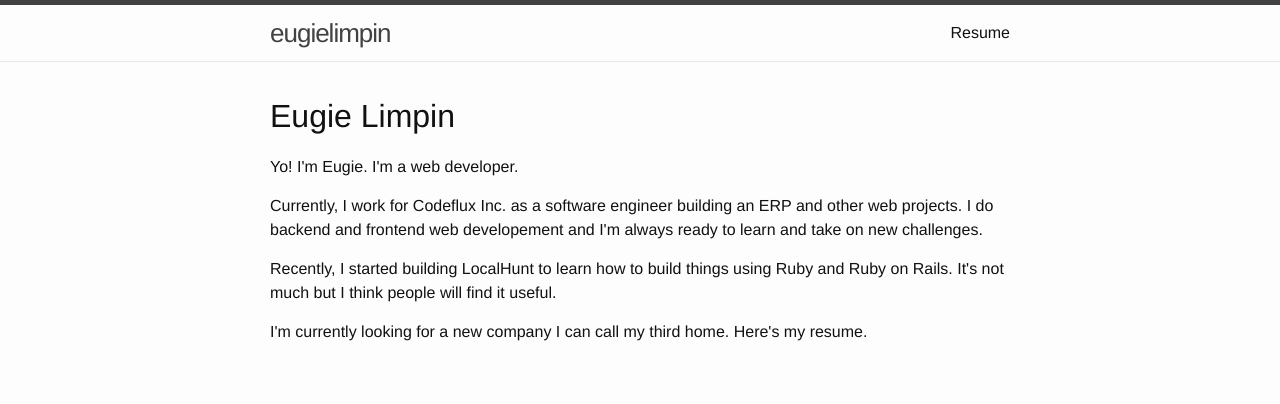
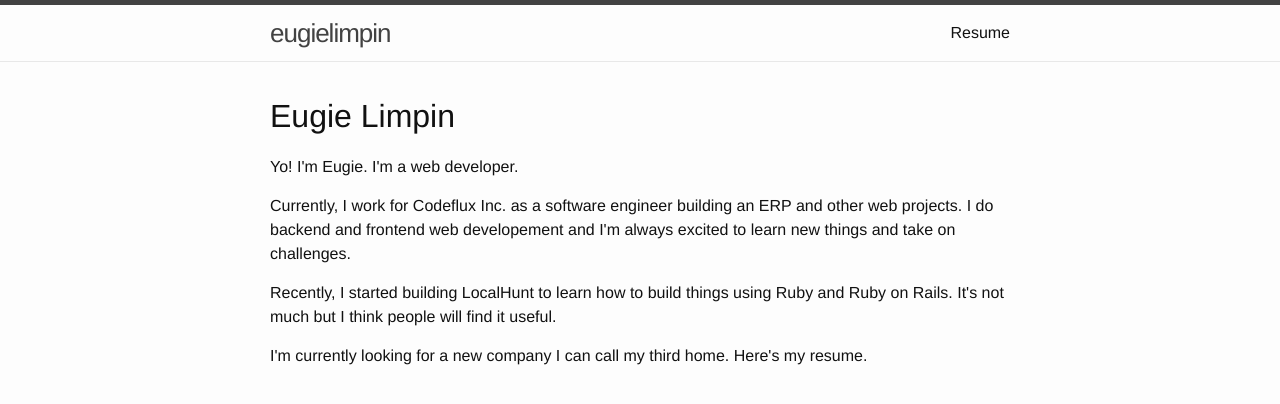
Before and after one commit to eugiellimpin/eugiellimpin.github.io, a Jekyll site: the page built from index.html, in a window 1280 px wide. Shown: the top 404 px of the page. Built offline with Jekyll 4.4.1, drawn with Linux system fonts in a browser that asks for light colours.

Commit message:
Update bio
Signed-off-by: Eugie Limpin <eugiellimpin@gmail.com>

```diff
--- a/index.html
+++ b/index.html
@@ -12,7 +12,7 @@ layout: default
   <p>
     Currently, I work for Codeflux Inc. as a software engineer building an ERP
     and other web projects. I do backend and frontend web developement and I'm
-    always ready to learn and take on new challenges.
+    always excited to learn new things and take on challenges.
   </p>
 
   <p>
```
